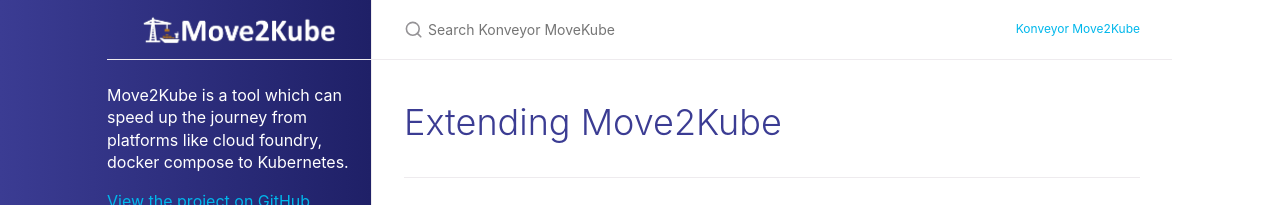
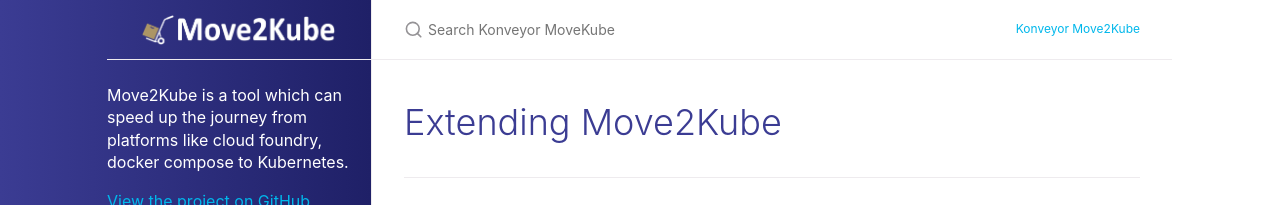
Before and after one commit to konveyor/move2kube, a Jekyll site: the page built from docs/extending-move2kube/extending-m2k.md, in a window 1280 px wide. Shown: the top 205 px of the page. Built offline with Jekyll 4.4.1, drawn with Linux system fonts in a browser that asks for light colours.

Commit message:
fix: Change Move2Kube logo and Google Groups link
Signed-off-by: Akash Nayak <akash19nayak@gmail.com>

```diff
--- a/_config.yml
+++ b/_config.yml
@@ -24,7 +24,7 @@ permalink: pretty
 exclude: ["node_modules/", "*.gemspec", "*.gem", "Gemfile", "Gemfile.lock", "package.json", "package-lock.json",  "script/", "LICENSE.txt", "lib/", "bin/", "README.md", "Rakefile"]
 
 # Set a path/url to a logo that will be displayed instead of the title
-logo: "/assets/images/Move2Kube_logo.png"
+logo: "/assets/images/konveyor-logo-move2kube-darkbg.png"
 
 # Enable or disable the site search
 # Supports true (default) or false
--- a/_layouts/default.html
+++ b/_layouts/default.html
@@ -58,7 +58,7 @@ layout: table_wrappers
           </a>
         </div>
         <div class="column">
-        <a href="https://groups.google.com/g/konveyorio" class="icon-link">
+        <a href="https://groups.google.com/g/move2kube-dev" class="icon-link">
           <img alt="Google Forum" src="{{ site.baseurl }}/assets/images/google-groups-icon.png" width="30" height="14" title="Forum">
         </a>
         </div>
```
Also changed, not shown: index.md (+1 -1 lines), assets/images/konveyor-logo-move2kube-darkbg.png (added).
